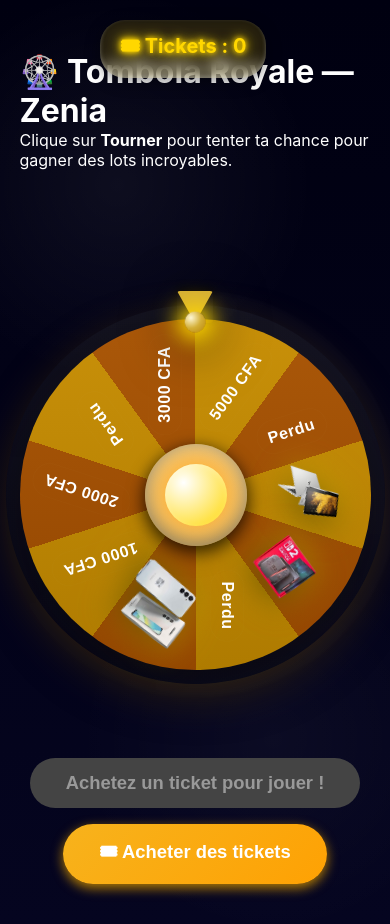
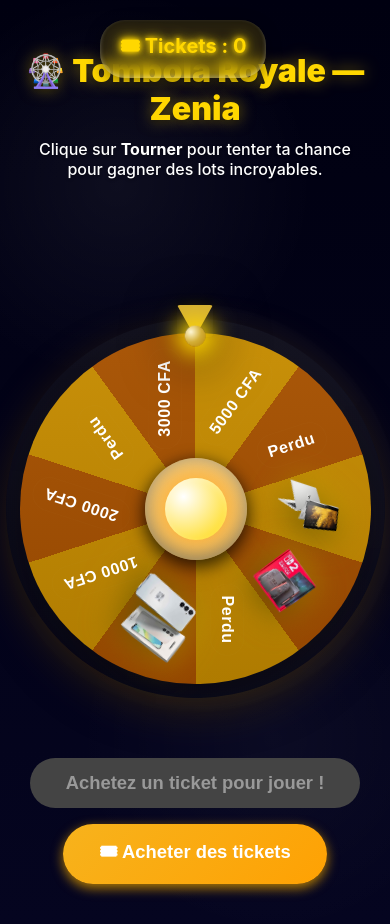
Before and after one commit to NebularForge/zenia-tombola-frontend, a React (Create React App) app: page /tombola in a window 390 px wide. Built offline with nearby package versions, Linux system fonts and the light colour scheme.

Commit message:
Amélioration de tombola

```diff
--- a/src/tombola/tombola.css
+++ b/src/tombola/tombola.css
@@ -124,6 +124,31 @@ filter: blur(0.5px);
     pointer-events: none;
     opacity: 0.6;
 }
+
+/* Titre principal */
+.tw-title {
+  font-size: 2.5rem; /* grande taille */
+  font-weight: 900;
+  color: #FFD700; /* doré */
+  text-align: center;
+  text-shadow:
+    0 2px 5px rgba(0,0,0,0.3),
+    0 0 15px rgba(255,215,0,0.5); /* effet lumineux */
+  margin-bottom: 10px;
+  line-height: 1.2;
+  transition: transform 0.3s ease;
+}
+
+/* Sous-titre / description */
+.tw-sub {
+  font-size: 1.2rem;
+  color: #fff;
+  text-align: center;
+  text-shadow: 0 1px 3px rgba(0,0,0,0.5);
+  margin-bottom: 20px;
+  font-weight: 500;
+}
+
 
 /* ---------- Center / Wheel wrap ---------- */
 .tw-center {
@@ -741,6 +766,13 @@ animation: btnGradient 4s ease infinite;
 @media (max-width: 768px) {
     .tw-wheel-wrap { width: 90vw; }
     .tw-wheel { width: 90vw; height: 90vw; }
+    .tw-title {
+    font-size: 2rem;
+  }
+  .tw-sub {
+    font-size: 1rem;
+    padding: 0 10px;
+  }
     .seg-img { width: 80px; height: 80px; right: 20px; top: 80px; }
     .seg-text { font-size: 1rem; right: 30px; top: 120px; }
     .tw-pointer { top: 20px; } /* déplacé vers le bas */
@@ -750,6 +782,12 @@ animation: btnGradient 4s ease infinite;
 /* Tablettes larges */
 @media (min-width: 769px) and (max-width: 1024px) {
     .tw-wheel-wrap { width: 70vw; }
+     .tw-title {
+    font-size: 2.3rem;
+  }
+  .tw-sub {
+    font-size: 1.1rem;
+  }
     .tw-wheel { width: 70vw; height: 70vw; }
     .seg-img { width: 100px; height: 100px; right: 30px; top: 100px; }
     .seg-text { font-size: 1.2rem; right: 40px; top: 140px; }
@@ -758,6 +796,12 @@ animation: btnGradient 4s ease infinite;
 
 /* TV ou grands écrans */
 @media (min-width: 1440px) {
+     .tw-title {
+    font-size: 3rem;
+  }
+  .tw-sub {
+    font-size: 1.3rem;
+  }
     .tw-wheel-wrap { width: 45vw; }
     .tw-wheel { width: 45vw; height: 45vw; }
     .seg-img { width: 170px; height: 170px; right: 50px; top: 140px; }
--- a/src/tombola/tombola.jsx
+++ b/src/tombola/tombola.jsx
@@ -181,27 +181,10 @@ if (userEmail) {
       {/* ----- Header ----- */}
       <div className="tw-header">
 
-      {/* ----- Overlay Bienvenue ----- */}
-{showWelcome && (
-  <div className="overlay welcome-overlay">
-    <div className="overlay-panel welcome-panel">
-      <h2>🎉 Bienvenue dans la Tombola Royale ! de Zenia</h2>
-      <p>Nous sommes ravis de vous voir ! Achetez vos tickets à 500CFA seulement et tentez de gagner des lots incroyables.</p>
-      <button
-        className="tw-btn tw-validate"
-        onClick={() => setShowWelcome(false)}
-      >
-        Commencer à jouer
-      </button>
-    </div>
-  </div>
-)}
-
-
         <div className="ticket-counter">
         🎟 Tickets : {tickets}
       </div>
-        <h1>🎡 Tombola Royale — Zenia</h1>
+        <h1 className="tw-title">🎡 Tombola Royale — Zenia</h1>
         <p className="tw-sub">
           Clique sur <strong>Tourner</strong> pour tenter ta chance pour gagner des lots incroyables.
         </p>
@@ -322,6 +305,23 @@ if (userEmail) {
   </div>
 )}
 
+      {/* ----- Overlay Bienvenue ----- */}
+{showWelcome && (
+  <div className="overlay welcome-overlay">
+    <div className="overlay-panel welcome-panel">
+      <h2>🎉 Bienvenue dans la Tombola Royale ! de Zenia</h2>
+      <p>Nous sommes ravis de vous voir ! Achetez vos tickets à 500CFA seulement et tentez de gagner des lots incroyables.</p>
+      <button
+        className="tw-btn tw-validate"
+        onClick={() => setShowWelcome(false)}
+      >
+        Commencer à jouer
+      </button>
+    </div>
+  </div>
+)}
+
+
       {/* ----- Résultat ----- */}
       {result && (
         <div className="tw-result-overlay" role="alert" aria-live="assertive">
```
